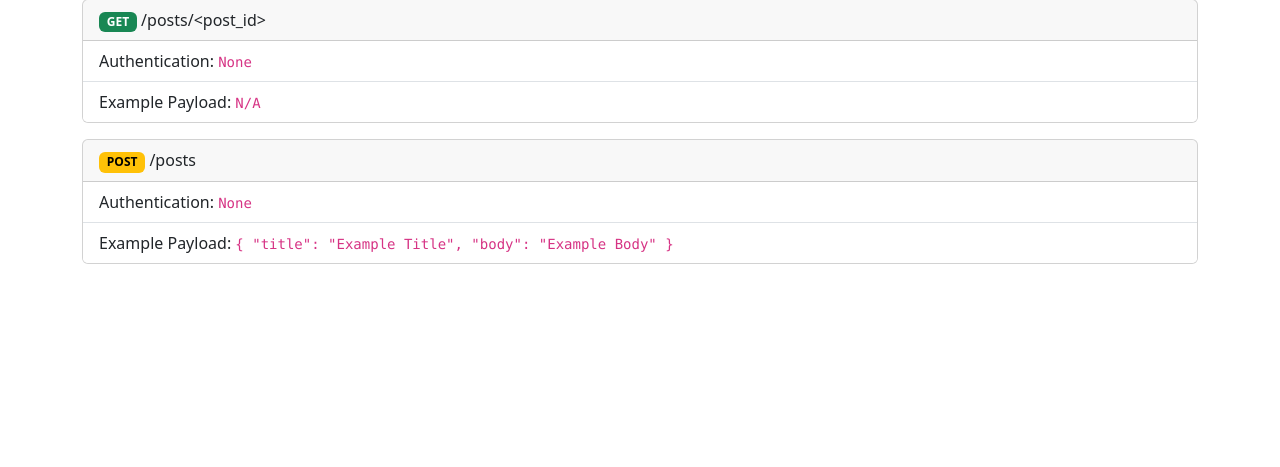
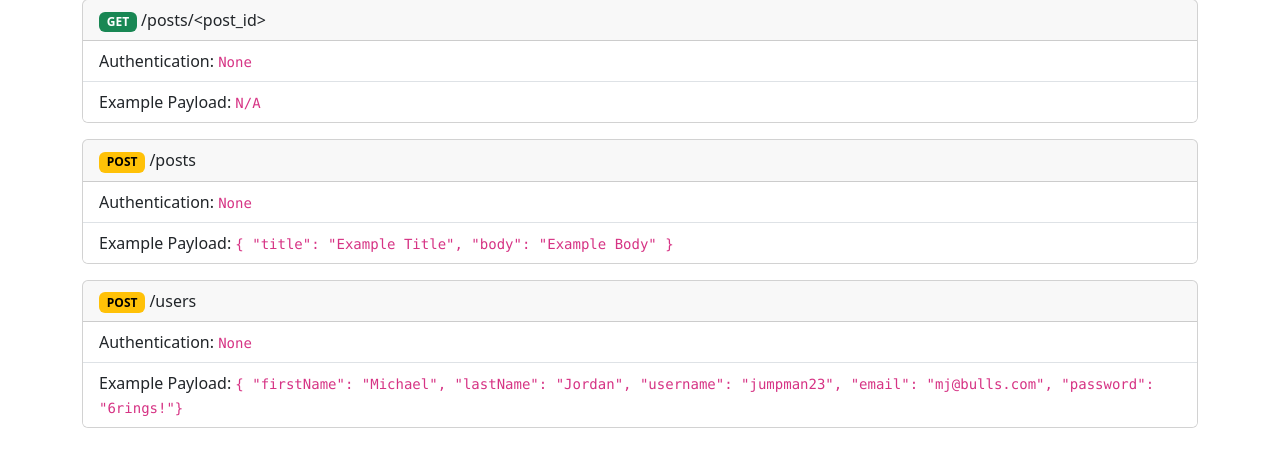
Before and after one commit to connorrubattino/flask_blog_api, a Flask app: page / in a window 1280 px wide. Shown: the part 247-714 px from the top of the page. Run offline with Flask 3, Linux system fonts and the light colour scheme.

Commit message:
added row on homepage

```diff
--- a/app/templates/index.html
+++ b/app/templates/index.html
@@ -59,6 +59,18 @@
                     </div>
                 </div>
 
+                <div class="col-12">
+                    <div class="card mb-3">
+                        <div class="card-header">
+                            <span class="badge text-bg-warning">POST</span> /users
+                        </div>
+                        <ul class="list-group list-group-flush">
+                            <li class="list-group-item">Authentication: <code>None</code></li>
+                            <li class="list-group-item">Example Payload: <code>{ "firstName": "Michael", "lastName": "Jordan", "username": "jumpman23", "email": "mj@bulls.com", "password": "6rings!"}</code></li>
+                        </ul>
+                    </div>
+                </div>
+
             </div>
         </div>
         <script src="https://cdn.jsdelivr.net/npm/bootstrap@5.3.3/dist/js/bootstrap.bundle.min.js"></script>
```
